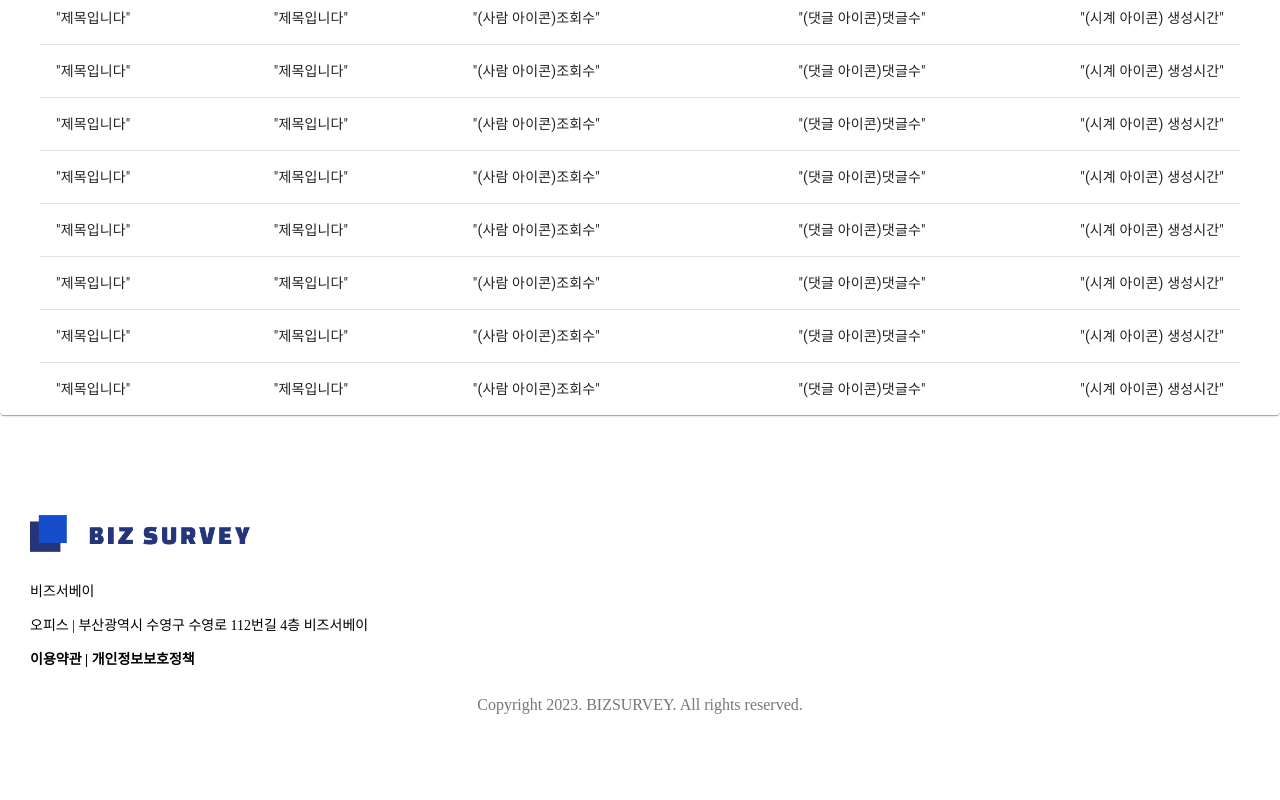
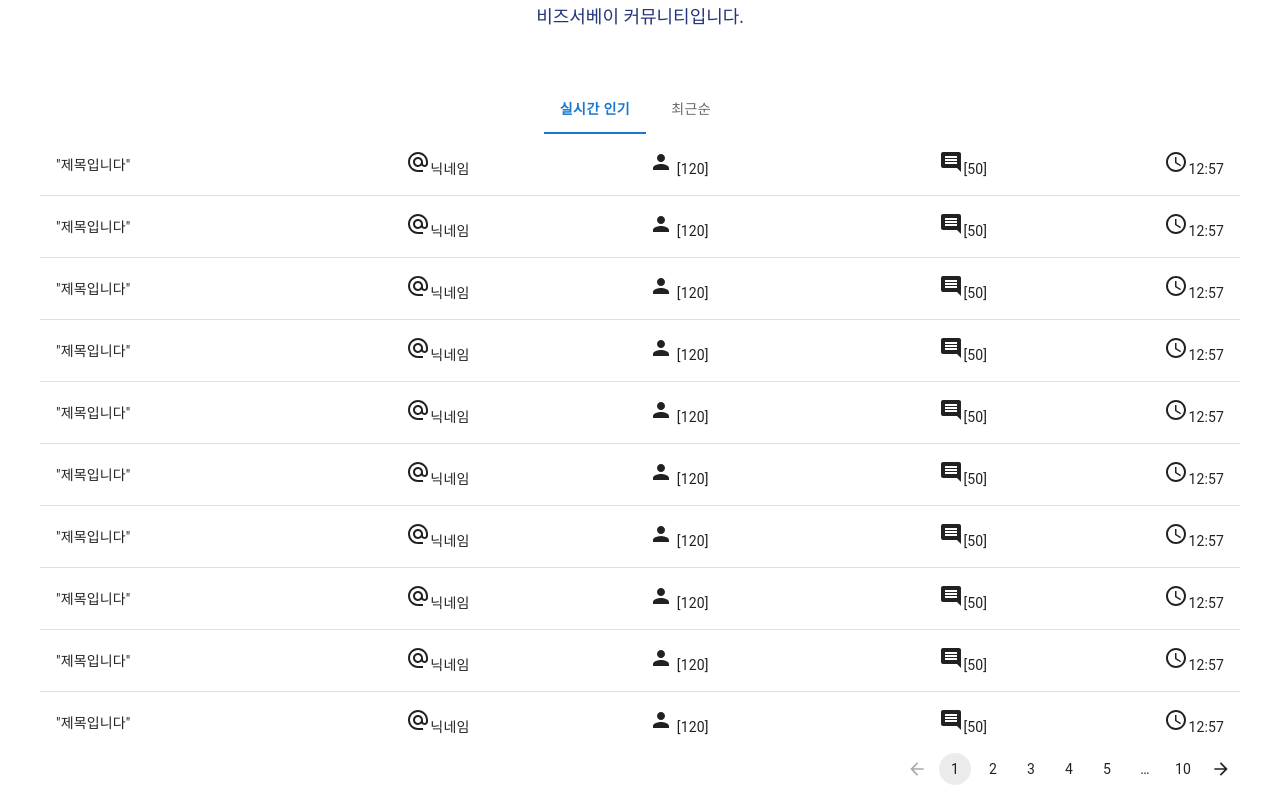
Before and after one commit to BIPA-8-3/BIZSurvey_FRONT, a React (Create React App) app: page / in a window 1280 px wide. Shown: the part 480-1280 px from the top of the page. Before the commit the page ends 1243 px from the top, so only its background shows below. Built offline with nearby package versions, Linux system fonts and the light colour scheme.

Commit message:
[Feat] : Add CommunityPost

```diff
--- a/src/components/community/CommunityPost.jsx
+++ b/src/components/community/CommunityPost.jsx
@@ -1,14 +1,26 @@
 import * as React from 'react';
+import style from"../../style/Container.module.css"
+import '../../style/Common.css'
+import { styled } from '@mui/material/styles';
 import Table from '@mui/material/Table';
 import TableBody from '@mui/material/TableBody';
 import TableCell from '@mui/material/TableCell';
 import TableContainer from '@mui/material/TableContainer';
 import { Tabs, Tab } from '@mui/material';
-import TableHead from '@mui/material/TableHead';
+import CommentIcon from '@mui/icons-material/Comment';
+import AccessTimeIcon from '@mui/icons-material/AccessTime';
+import AlternateEmailIcon from '@mui/icons-material/AlternateEmail';
+import PersonIcon from '@mui/icons-material/Person';
 import TableRow from '@mui/material/TableRow';
 import Paper from '@mui/material/Paper';
 import Search from '../common/Search';
 import { useState } from 'react';
+
+import Pagination from '@mui/material/Pagination';
+import PaginationItem from '@mui/material/PaginationItem';
+import Stack from '@mui/material/Stack';
+import ArrowBackIcon from '@mui/icons-material/ArrowBack';
+import ArrowForwardIcon from '@mui/icons-material/ArrowForward';
 
 function createData(name, calories, fat, carbs, protein) {
   return { name, calories, fat, carbs, protein };
@@ -37,10 +49,17 @@ export default function CommunityPost() {
 
 
   return (
+
+
+
     <>
+    <TableContainer sx={{ marginTop: 20}}>
+    <Search></Search>
 
-    <TableContainer component={Paper} sx={{ marginTop: 20}}>
-    <Search></Search>
+    <div className={style.titleWrap}>
+        <h1 className='textCenter title textBold'>게시판</h1>
+        <p className='textCenter subTitle'>비즈서베이 커뮤니티입니다.</p>
+    </div>
 
     <Tabs value={value} onChange={handleChange} centered>
       <Tab
@@ -60,15 +79,30 @@ export default function CommunityPost() {
               sx={{ '&:last-child td, &:last-child th': { border: 0} }}
             >
               <TableCell align="left">"제목입니다"</TableCell>
-              <TableCell align="center">"제목입니다"</TableCell>
-              <TableCell align="center">"(사람 아이콘)조회수"</TableCell>
-              <TableCell align="right">"(댓글 아이콘)댓글수"</TableCell>
-              <TableCell align="right">"(시계 아이콘) 생성시간"</TableCell>
+              <TableCell align="center"><AlternateEmailIcon />닉네임</TableCell>
+              <TableCell align="center"><PersonIcon /> [120]</TableCell>
+              <TableCell align="right"><CommentIcon />[50]</TableCell>
+              <TableCell align="right"><AccessTimeIcon />12:57</TableCell>
             </TableRow>
           ))}
         </TableBody>
       </Table>
     </TableContainer>
+
+    <div style={{width : '1200px', margin : '0 auto'}} >
+    <Stack spacing={1} sx={{margin: 'auto', float : 'right' }}>
+      <Pagination
+        count={10}
+        renderItem={(item) => (
+          <PaginationItem
+            slots={{ previous: ArrowBackIcon, next: ArrowForwardIcon }}
+            {...item}
+          />
+        )}
+      />
+    </Stack>
+    </div>
+
     </>
   );
 }
```
